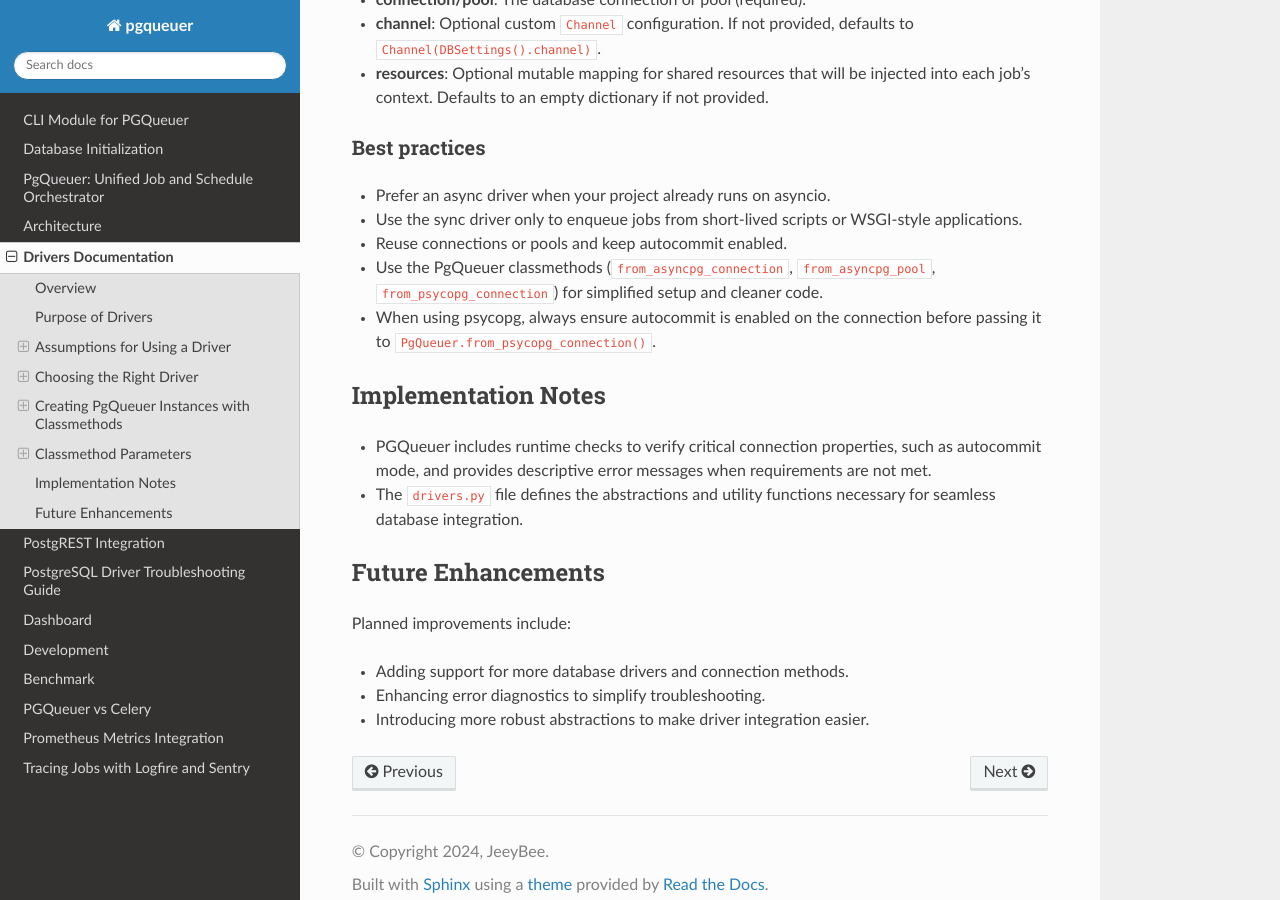
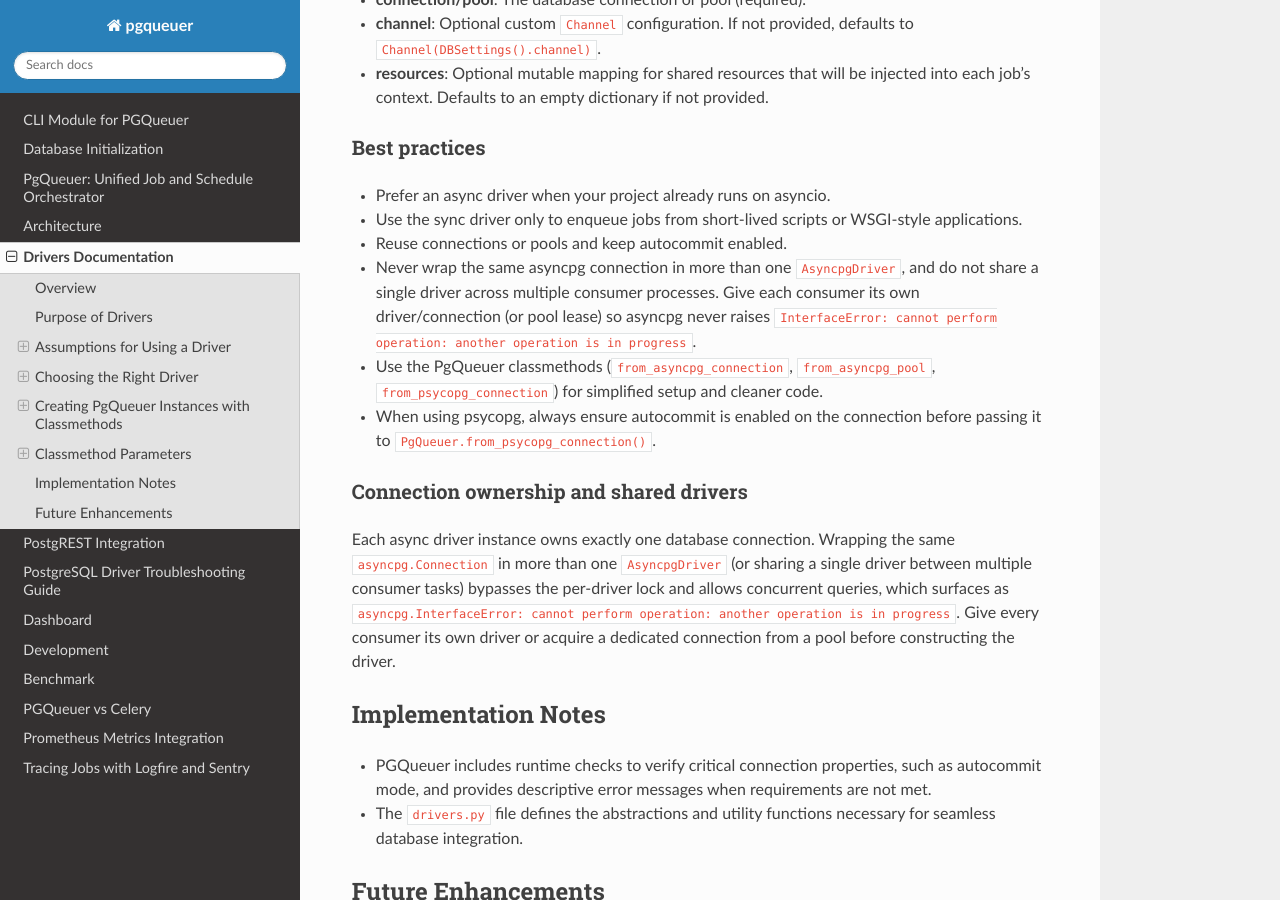
Before and after one commit to janbjorge/pgqueuer, a Sphinx documentation site: the page built from docs/driver.md, in a window 1280 px wide and 900 px high, scrolled down 2986 px. Built offline with Sphinx 7.4.7 and the Read the Docs theme 3.1.0, drawn with Linux system fonts in a browser that asks for light colours.

Commit message:
Document connection ownership for async drivers

```diff
--- a/docs/driver.md
+++ b/docs/driver.md
@@ -147,10 +147,22 @@
 - Use the sync driver only to enqueue jobs from short-lived scripts or
   WSGI-style applications.
 - Reuse connections or pools and keep autocommit enabled.
+- Never wrap the same asyncpg connection in more than one `AsyncpgDriver`, and do not
+  share a single driver across multiple consumer processes. Give each consumer its own
+  driver/connection (or pool lease) so asyncpg never raises `InterfaceError: cannot perform
+  operation: another operation is in progress`.
 - Use the PgQueuer classmethods (`from_asyncpg_connection`, `from_asyncpg_pool`,
   `from_psycopg_connection`) for simplified setup and cleaner code.
 - When using psycopg, always ensure autocommit is enabled on the connection before
   passing it to `PgQueuer.from_psycopg_connection()`.
+
+### Connection ownership and shared drivers
+Each async driver instance owns exactly one database connection. Wrapping the same
+`asyncpg.Connection` in more than one `AsyncpgDriver` (or sharing a single driver
+between multiple consumer tasks) bypasses the per-driver lock and allows concurrent
+queries, which surfaces as `asyncpg.InterfaceError: cannot perform operation: another
+operation is in progress`. Give every consumer its own driver or acquire a dedicated
+connection from a pool before constructing the driver.
 
 ## Implementation Notes
 - PGQueuer includes runtime checks to verify critical connection properties, such as autocommit mode, and provides descriptive error messages when requirements are not met.
```
